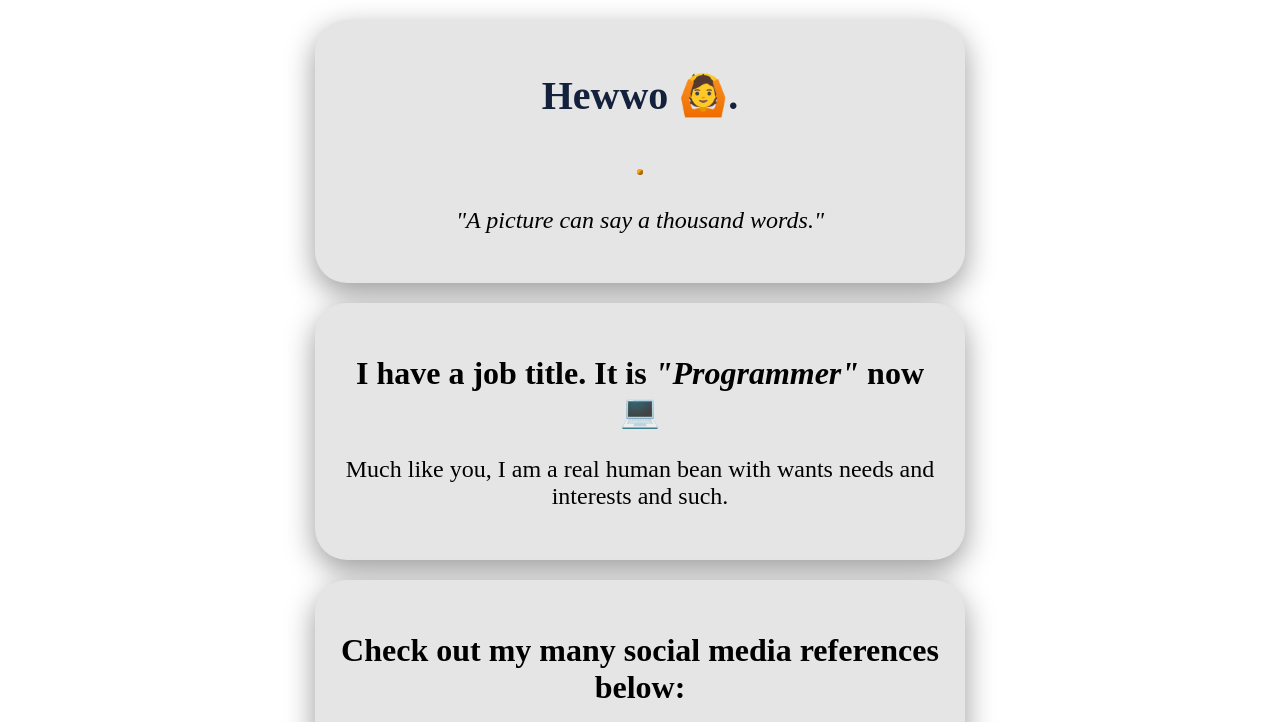
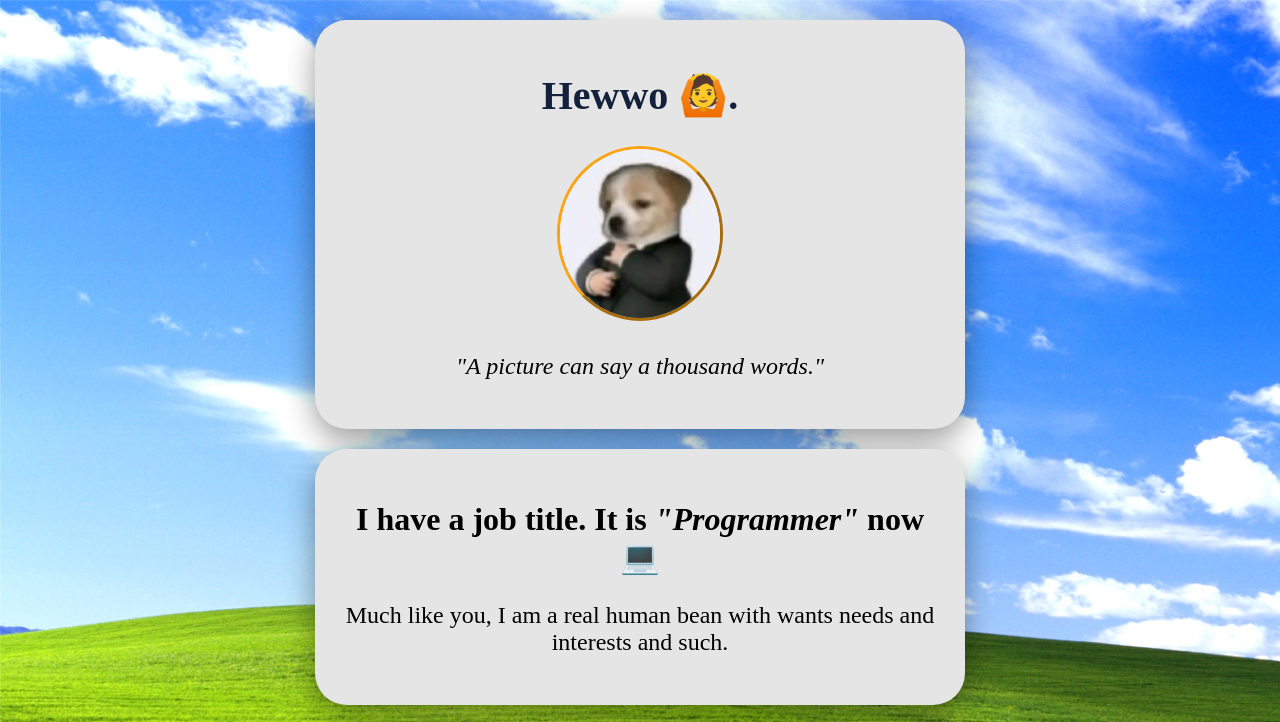
Before and after one commit to GaOlMe/profile, a plain HTML site: page index.html in a window 1280 px wide. Shown: the top 722 px of the page. Drawn offline with Linux system fonts and the light colour scheme; the site is published under a folder, as on GitHub Pages, so addresses that start at the root find nothing; a web font is replaced by a local one.

Commit message:
how about now

```diff
--- a/index.html
+++ b/index.html
@@ -15,7 +15,7 @@
   <body>
       <div class="card-white">
         <h1>Hewwo 🙆.</h1>
-        <img id="pfp" src="/images/doggo.png" width="160px" alt="">
+        <img id="pfp" src="images/doggo.png" width="160px" alt="">
         <p><em>"A picture can say a thousand words."</em></p>
       </div>
       <div class="card-white">
--- a/style.css
+++ b/style.css
@@ -25,7 +25,7 @@ p {
 }
 
 body {
-  background-image: url("/images/winxp.jpg");
+  background-image: url("images/winxp.jpg");
   background-size: cover;
   background-color: #ffffff;
   color: #000000;
```
